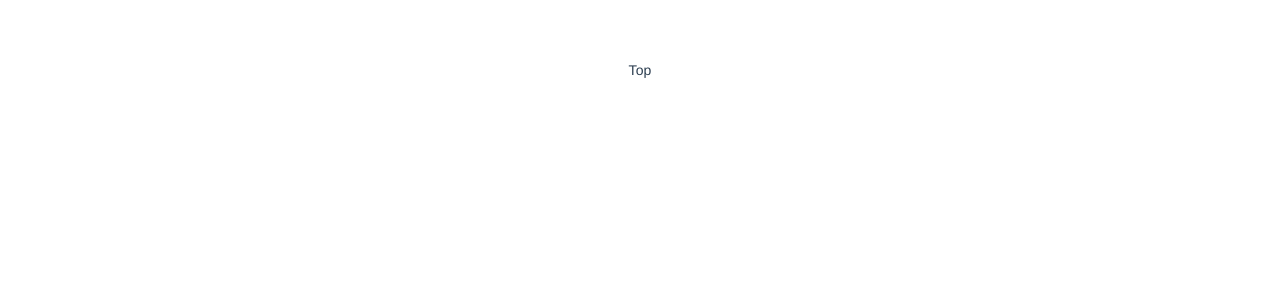
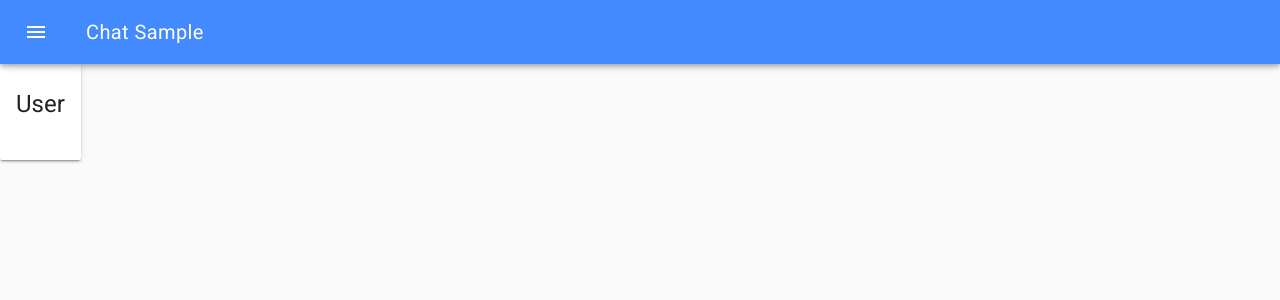
Before and after one commit to k-cafe/ChatSampleVue, a Vue app in the folder chat-sample/: page / in a window 1280 px wide. Shown: the top 300 px of the page. Built offline with nearby package versions, Linux system fonts and the light colour scheme.

Commit message:
add vuelidation-npm

```diff
--- a/chat-sample/package.json
+++ b/chat-sample/package.json
@@ -11,6 +11,7 @@
     "vue": "^2.5.17",
     "vue-material": "^1.0.0-beta-10.2",
     "vue-router": "^3.0.1",
+    "vuelidate": "^0.7.4",
     "vuex": "^3.0.1"
   },
   "devDependencies": {
--- a/chat-sample/src/App.vue
+++ b/chat-sample/src/App.vue
@@ -1,5 +1,24 @@
 <template>
-  <div id="app">
+  <div>
+    <md-toolbar class="md-primary">
+      <div class="md-toolbar-row">
+        <div class="md-toolbar-section-start">
+          <md-button class="md-icon-button">
+            <md-icon>menu</md-icon>
+          </md-button>
+          <h3 class="md-title">Chat Sample</h3>
+        </div>
+        <!-- <div class="md-toolbar-section-end">
+          <md-button class="md-icon-button">
+            <md-icon>refresh</md-icon>
+          </md-button>
+
+          <md-button class="md-icon-button">
+            <md-icon>more_vert</md-icon>
+          </md-button>
+        </div> -->
+      </div>
+    </md-toolbar>
     <router-view></router-view>
   </div>
 </template>
@@ -16,7 +35,5 @@ export default {
   -webkit-font-smoothing: antialiased;
   -moz-osx-font-smoothing: grayscale;
   text-align: center;
-  color: #2c3e50;
-  margin-top: 60px;
 }
 </style>
--- a/chat-sample/src/components/Top.vue
+++ b/chat-sample/src/components/Top.vue
@@ -1,9 +1,27 @@
 <template>
-  <p>Top</p>
+  <form novalidate class="md-layout" @submit.prevent>
+    <md-card>
+      <md-card-header>
+        <div class="md-title">User</div>
+      </md-card-header>
+      <md-card-content>
+
+      </md-card-content>
+    </md-card>
+  </form>
 </template>
 
 <script>
+  import { validationMixin } from 'vuelidate'
+//   import {
+//     required,
+//     email,
+//     minLength,
+//     maxLength
+//   } from 'vuelidate/lib/validators'
 export default {
+    name: 'Top',
+    mixins: [validationMixin],
 
 }
 </script>
--- a/chat-sample/src/main.js
+++ b/chat-sample/src/main.js
@@ -1,11 +1,11 @@
 import Vue from 'vue'
 import App from './App.vue'
-
-Vue.config.productionTip = false
-
 import router from './router';
 import VueMaterial from 'vue-material';
 import 'vue-material/dist/vue-material.min.css';
+import 'vue-material/dist/theme/default.css';
+
+Vue.config.productionTip = false
 
 Vue.use(VueMaterial);
 
```
Also changed, not shown: 1 other file (tests, documents, lock files or other folders).
